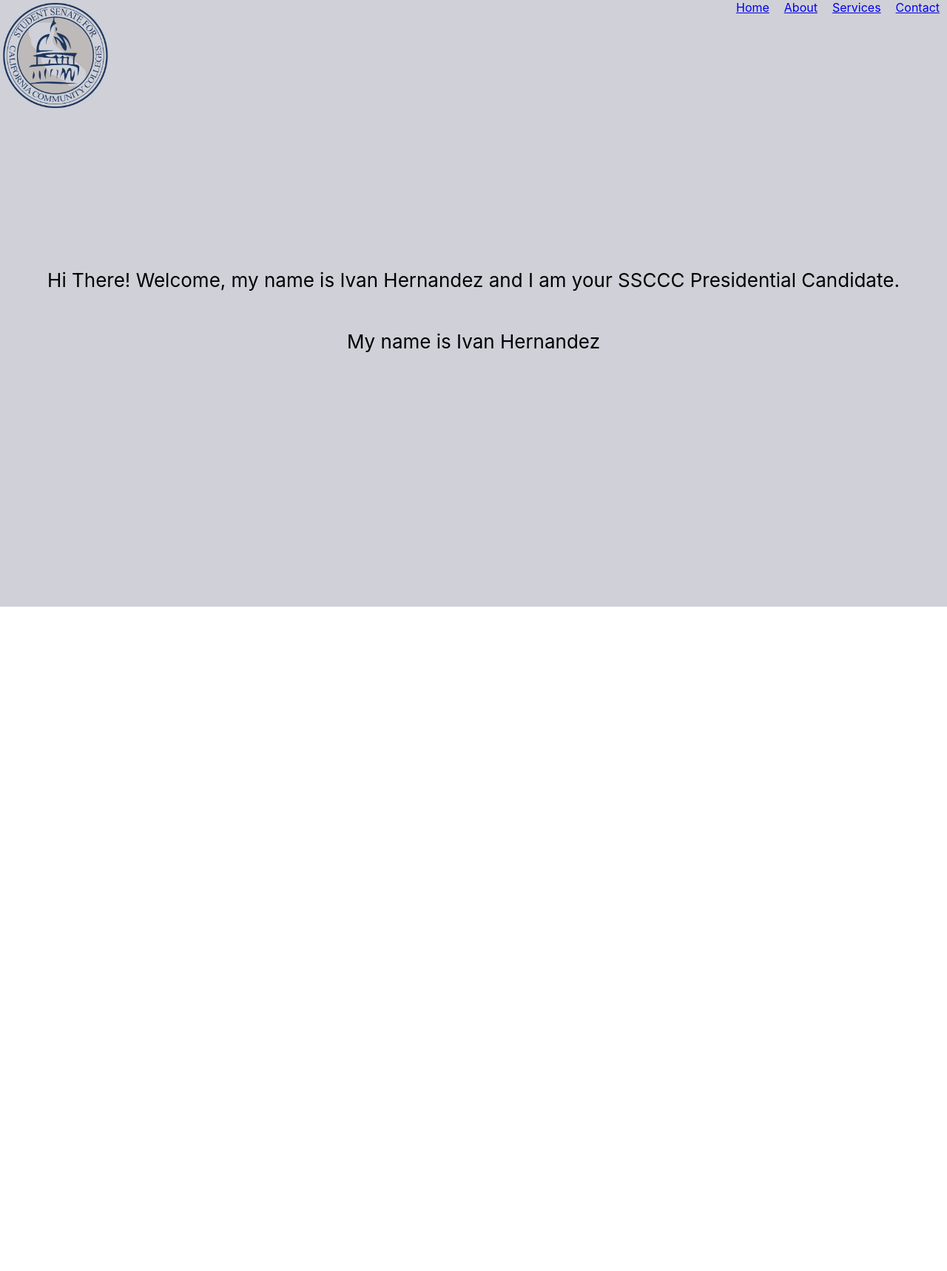
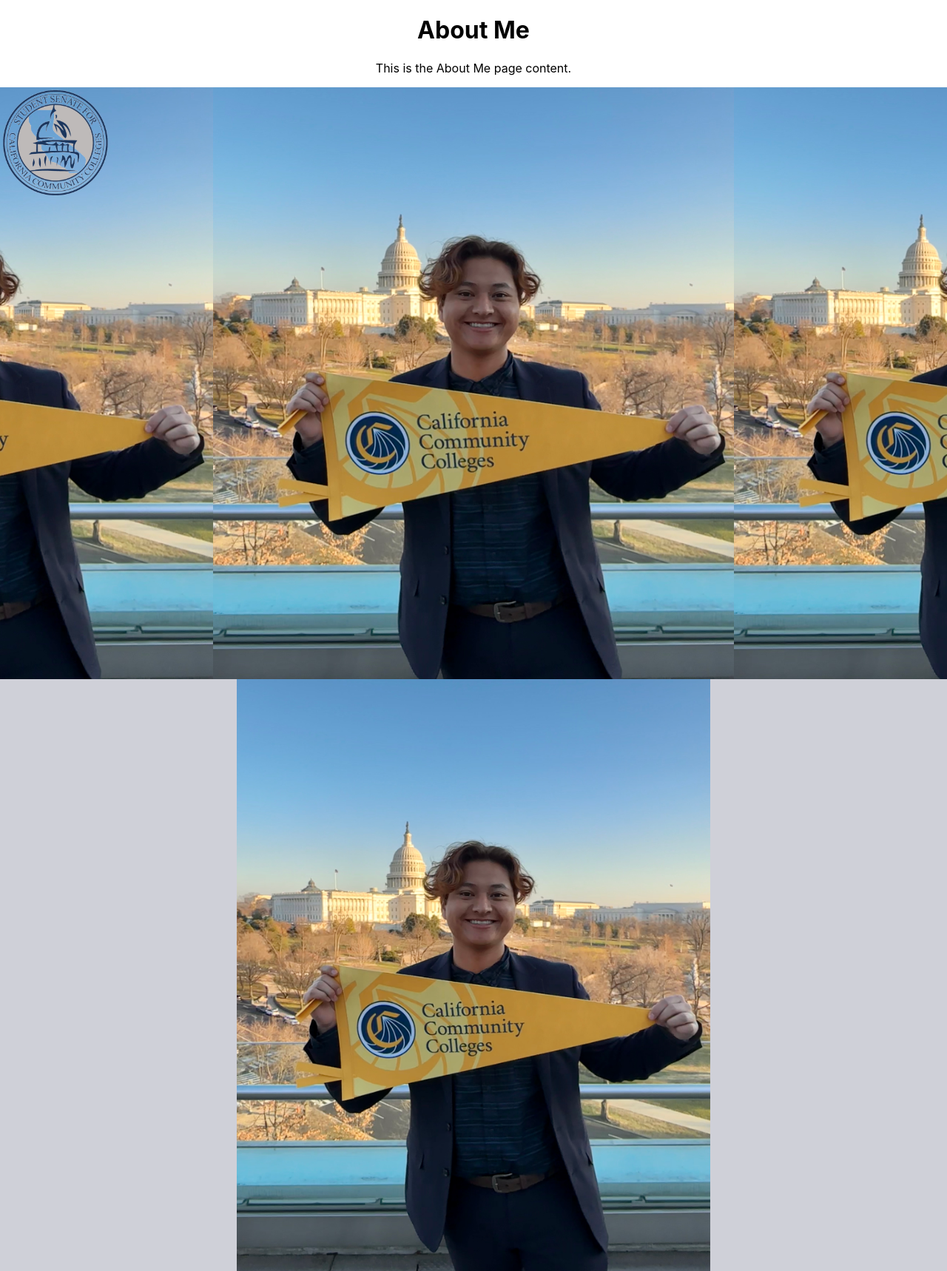
Before and after one commit to studentsenateccc/ivan4prez, a React (Create React App) app in the folder about-me/: page /about-me in a window 1280 px wide. Shown: the whole page at 74% size. Before the commit the page ends 820 px from the top, so only its background shows below. Built offline with nearby package versions, Linux system fonts and the light colour scheme.

Commit message:
changes to app

```diff
--- a/about-me/src/App.css
+++ b/about-me/src/App.css
@@ -14,13 +14,19 @@
 }
 
 .App-header {
+  background-image: url('IvanInDC.JPG');
+  background-size: 55%;
+  background-position: center;
+  /* opacity: 0.3;  */
   background-color: #CFd0d8;
   min-height: 100vh;
   display: flex;
   flex-direction: column;
   align-items: center;
-  justify-content: center;
-  font-size: calc(10px + 2vmin);
+  justify-content: left;
+  /* text-align: left; */
+  font-size: calc(30px + 2vmin);
+  font-family: 'Times New Roman';
   color: black;
 }
 
@@ -40,7 +46,7 @@
 /* App.css */
 .logo {
   position: absolute;
-  top: 0;
+  top: 10;
   left: 0;
   width: 150px;
   height: 150px;
@@ -49,14 +55,46 @@
 /* Add this CSS to your stylesheet */
 .nav ul {
   list-style-type: none;
-  padding: 0;
-  margin: 0;
+  padding: 10px;
+  margin: 10px;
   display: flex; /* Change the display property to flex */
   justify-content: flex-end; /* Right-align the menu items */
+  background-color: #184759;
+  font-family: fantasy;
+  font-weight: bold;
+  font-size: 20px;
+  color: black;
+}
+
+nav li {
+  margin: 0 17px; /* Add some margin between the menu items */
+  padding: 5px;
   background-color: #CFd0d8;
 }
 
-nav li {
-  margin: 0 10px; /* Add some margin between the menu items */
+.app-body {
   background-color: #CFd0d8;
+  min-height: 100vh;
+  display: flex;
+  flex-direction: column;
+  align-items: center;
+  justify-content: left;
+  /* text-align: left; */
+  font-size: calc(10px + 2vmin);
+  font-family: 'Roboto', sans-serif;
+  color: black;
 }
+
+.home-image {
+  width: 50%;
+  height: 100%;
+  object-fit: cover;
+  position: absolute;
+  top: 30;
+  left: 10;
+  /* z-index: -1; */
+}
+
+nav a {
+  color: rgb(0, 0, 0); /* Replace with your desired color */
+}
--- a/about-me/src/App.js
+++ b/about-me/src/App.js
@@ -1,33 +1,46 @@
 // import logo from './logo.svg';
+import React from 'react';
 import { Link } from 'react-router-dom';
 import SSCCClogo from './SSCCClogo.png';
+import IvanInDC from './IvanInDC.JPG';
 import './App.css';
+import Routes from './Routes';
+import { BrowserRouter as Router } from 'react-router-dom'; // Import BrowserRouter
 
 function App() {
   return (
     <div className="App">
 
       {/* Your menu section goes here */}
-      <nav className="nav ul">
+      {/* <nav className="nav ul">
           <ul>
             <li><a href="#home">Home</a></li>
-            <li><a href="#about">About</a></li>
-            {/* <li><Link to="/about">About</Link></li> */}
-            <li><a href="#services">Services</a></li>
-            <li><a href="#contact">Contact</a></li>
+            <li><a href="#about">About Me</a></li>
+            <li><a href="#services">Endorsements</a></li>
+            <li><a href="#contact">Platform</a></li>
+            <li><a href="#contact">Involvement</a></li>
           </ul>
-        </nav>
+        </nav> */}
         {/* End of menu section */}
+      <Router>
+        <Routes />
+      </Router>
 
       <header className="App-header">
         {/* <img src={logo} className="App-logo" alt="logo" /> */}
         {<img src={SSCCClogo} className="logo" alt="Logo" />}
+        {/* <p>
+          This is where change begins!
+        </p>
         <p>
-          Hi There!
-          Welcome, my name is Ivan Hernandez and I am your SSCCC Presidential Candidate.
-        </p>
-        <p> My name is Ivan Hernandez  </p>
+          My name is Ivan Hernandez and I am your SSCCC Presidential Candidate. </p>
+          <p>I am here to support you!</p> */}
+
       </header>
+
+      <body className="app-body">
+      {<img src={IvanInDC} className="home-image" alt="Home-image" />}
+        </body>
     </div>
   );
 }
--- a/about-me/src/Routes.js
+++ b/about-me/src/Routes.js
@@ -1,18 +1,19 @@
 import React from 'react';
 import { BrowserRouter as Router, Route, Switch } from 'react-router-dom';
-import Home from './Home';
-import About from './About';
-import Services from './Services';
-import Contact from './Contact';
-
+import Home from './components/Home';
+import AboutMe from './components/AboutMe';
+import Endorsements from './components/Endorsements';
+import Platform from './components/Platform';
+import Involvement from './components/Involvement';
 function Routes() {
   return (
     <Router>
       <Switch>
         <Route exact path="/" component={Home} />
-        <Route path="/about" component={About} />
-        <Route path="/services" component={Services} />
-        <Route path="/contact" component={Contact} />
+        <Route path="/about-me" component={AboutMe} />
+        <Route path="/endorsements" component={Endorsements} />
+        <Route path="/platform" component={Platform} />
+        <Route path="/involvement" component={Involvement} />
       </Switch>
     </Router>
   );
--- /dev/null
+++ b/about-me/src/components/AboutMe.js
@@ -0,0 +1,25 @@
+// import React from 'react';
+// import Routes from './Routes';
+
+// function App() {
+//   return (
+//     <div className="App">
+//       <Routes />
+//     </div>
+//   );
+// }
+
+// export default App;
+// AboutMe.js
+import React from 'react';
+
+function AboutMe() {
+  return (
+    <div>
+      <h1>About Me</h1>
+      <p>This is the About Me page content.</p>
+    </div>
+  );
+}
+
+export default AboutMe;
```
Also changed, not shown: about-me/src/components/Menu.js (added, +18 -0 lines), about-me/src/IvanInDC.JPG (added), about-me/src/components/Endorsements.js (added), about-me/src/components/Home.js (added), about-me/src/components/Involvement.js (added), about-me/src/components/Platform.js (added).
